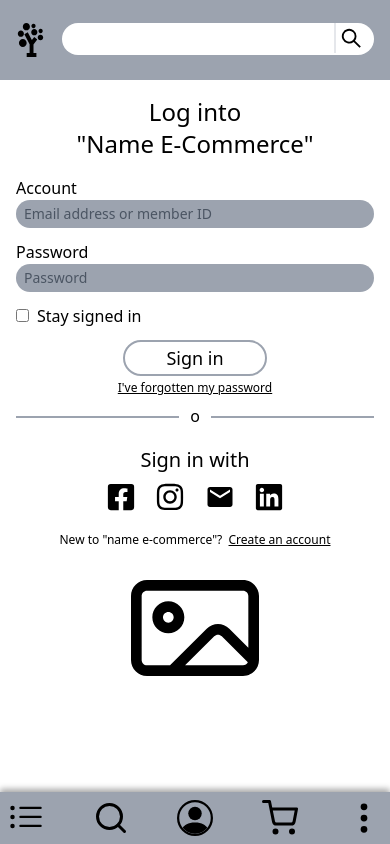
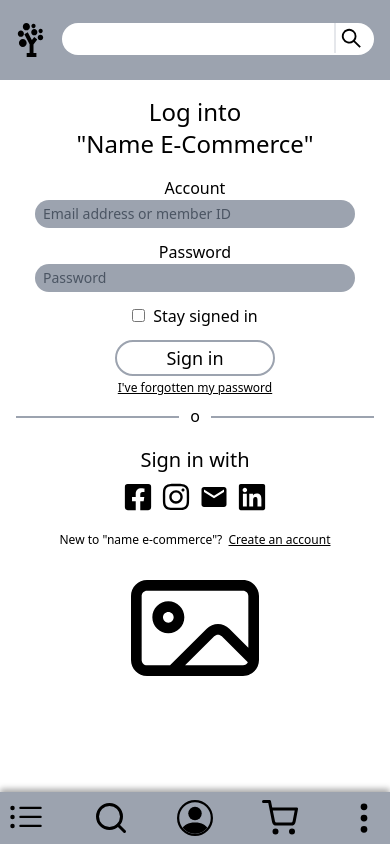
Before and after one commit to santiago9505/Olympia, a React (Create React App) app in the folder Olympia/: page /login in a window 390 px wide. Built offline with nearby package versions, Linux system fonts and the light colour scheme.

Commit message:
Adding md responsive to Login

```diff
--- a/Olympia/src/pages/Login/Login.js
+++ b/Olympia/src/pages/Login/Login.js
@@ -1,11 +1,11 @@
 //React
-import React from 'react';
-import { Link } from 'react-router-dom';
+import React from "react";
+import { Link } from "react-router-dom";
 
 //Libs
-import { FaFacebookSquare, FaInstagram, FaLinkedin } from 'react-icons/fa';
-import { MdEmail } from 'react-icons/md';
-import { CgImage } from 'react-icons/cg';
+import { FaFacebookSquare, FaInstagram, FaLinkedin } from "react-icons/fa";
+import { MdEmail } from "react-icons/md";
+import { CgImage } from "react-icons/cg";
 
 const Login = () => {
   return (
@@ -13,67 +13,84 @@ const Login = () => {
       <div className="text-center text-2xl">
         <h1>
           Log into
-          <br/>
+          <br />
           "Name E-Commerce"
         </h1>
       </div>
       <div>
-        <form className="flex flex-col mb-2">
-          <label htmlFor="email">Account</label>
+        <form className="flex flex-col mb-2 items-center md:grid md:grid-cols-1 md:justify-items-center md:gap-4 md:mt-8">
+          <div className="md:flex md:gap-4">
+            <label className="flex justify-center" htmlFor="email">
+              Account
+            </label>
             <input
               type="text"
               id="email"
               name="email"
               placeholder="Email address or member ID"
-            className="text-sm py-1 px-2 bg-gray-400 placeholder-gray-600 rounded-full mb-3"
+              className="flex text-sm py-1 px-2 bg-gray-400 placeholder-gray-600 rounded-full mb-3 w-80"
             />
-          <label htmlFor="password">Password</label>
+          </div>
+          <div className="md:flex md:gap-3">
+            <label className="flex justify-center" htmlFor="password">
+              Password
+            </label>
             <input
               type="password"
               id="password"
               name="password"
               placeholder="Password"
-            className="text-sm py-1 px-2 bg-gray-400 placeholder-gray-600 rounded-full mb-3"
+              className="flex text-sm py-1 px-2 bg-gray-400 placeholder-gray-600 rounded-full mb-3 w-80"
             />
+          </div>
+
           <label className="mb-3">
-            <input
-              type="checkbox"
-              name="staySigned"
-              className="mr-2"
-            />
+            <input type="checkbox" name="staySigned" className="mr-2" />
             Stay signed in
           </label>
           <input
             type="submit"
             value="Sign in"
-            className="w-2/5 py-0.5 m-auto mb-1 rounded-full text-lg border-2 border-gray-400 bg-white active:bg-gray-400"
+            className="w-40 py-0.5 m-auto mb-1 rounded-full text-lg border-2 border-gray-400 bg-white active:bg-gray-400 md:w-52"
           />
-          <p className="text-xs text-center underline">I've forgotten my password</p>
+          <p className="text-xs text-center underline">
+            I've forgotten my password
+          </p>
         </form>
         <div className="flex justify-between">
-          <hr className="my-3 flex-grow border-t-2 border-gray-400"/>
+          <hr className="my-3 flex-grow border-t-2 border-gray-400" />
           <span className="w-8 text-center">o</span>
-          <hr className="my-3 flex-grow border-t-2 border-gray-400"/>
+          <hr className="my-3 flex-grow border-t-2 border-gray-400" />
         </div>
       </div>
       <div className="text-center">
         <h2 className="text-xl mb-2">Sign in with</h2>
-        <div className="flex justify-between text-3xl w-2/4 m-auto mb-5">
-          <span><FaFacebookSquare/></span>
-          <span><FaInstagram/></span>
-          <span><MdEmail/></span>
-          <span><FaLinkedin/></span>
+        <div className="flex justify-center gap-2 text-3xl w-2/4 m-auto mb-5 md:gap-4 md:mt-3">
+          <span>
+            <FaFacebookSquare />
+          </span>
+          <span>
+            <FaInstagram />
+          </span>
+          <span>
+            <MdEmail />
+          </span>
+          <span>
+            <FaLinkedin />
+          </span>
         </div>
         <p className="text-xs">
           New to "name e-commerce"? &nbsp;
-          <Link to="/signup" className="underline">Create an account</Link>
+          <Link to="/signup" className="underline">
+            Create an account
+          </Link>
         </p>
       </div>
       <div className="flex justify-center text-9xl">
-        <CgImage/>
+        <CgImage />
       </div>
     </div>
   );
-}
+};
 
 export default Login;
```
Lines whose indentation alone changed are shown as unchanged.
